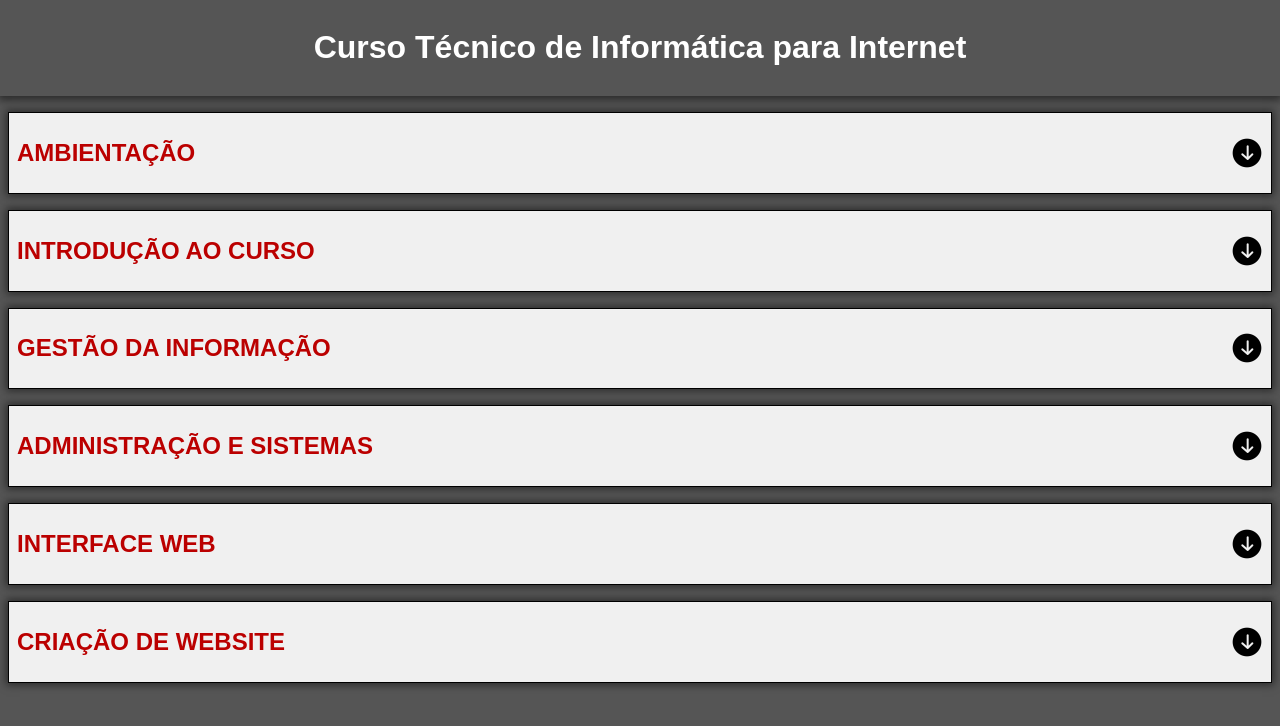
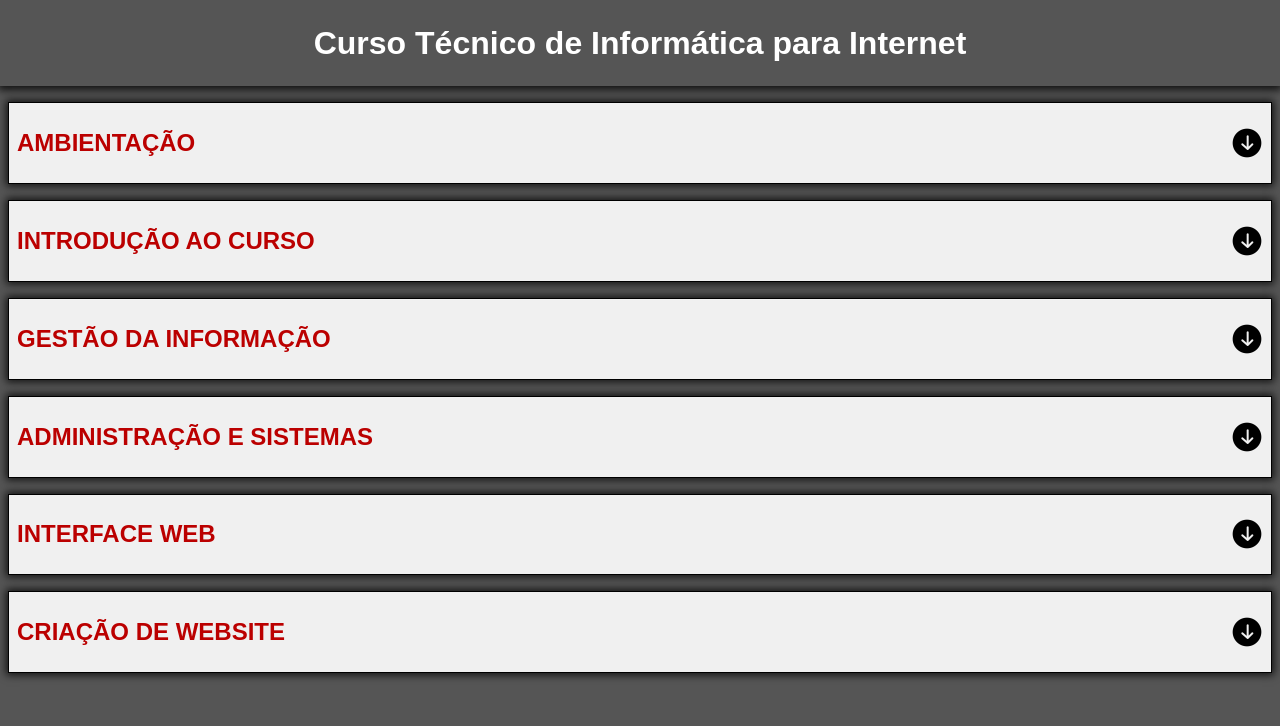
Before and after one commit to AndrewHGomes/informaticainternet, a React (Vite) app: page / in a window 1280 px wide. Shown: the top 726 px of the page. Built offline with nearby package versions, Linux system fonts and the light colour scheme.

Commit message:
Mudanças em alguns estilos

```diff
--- a/src/index.css
+++ b/src/index.css
@@ -8,9 +8,9 @@ body {
 
 header {
   color: #fff;
-  padding: 0.5em;
+  padding: 0.2em;
   text-align: center;
-  box-shadow: 0 2px 8px 2px rgba(0, 0, 0, 0.5);
+  box-shadow: 0 2px 8px 2px rgba(0, 0, 0, 0.8);
 }
 
 #div-titulo {
@@ -48,7 +48,7 @@ section {
   margin: 1em 0.5em;
   padding: 0.5em;
   border: 1px solid #000;
-  box-shadow: 0 0 8px 2px rgba(0, 0, 0, 0.5);
+  box-shadow: 0 0 8px 2px rgba(0, 0, 0, 0.8);
   line-height: 1.5em;
 }
 
```
